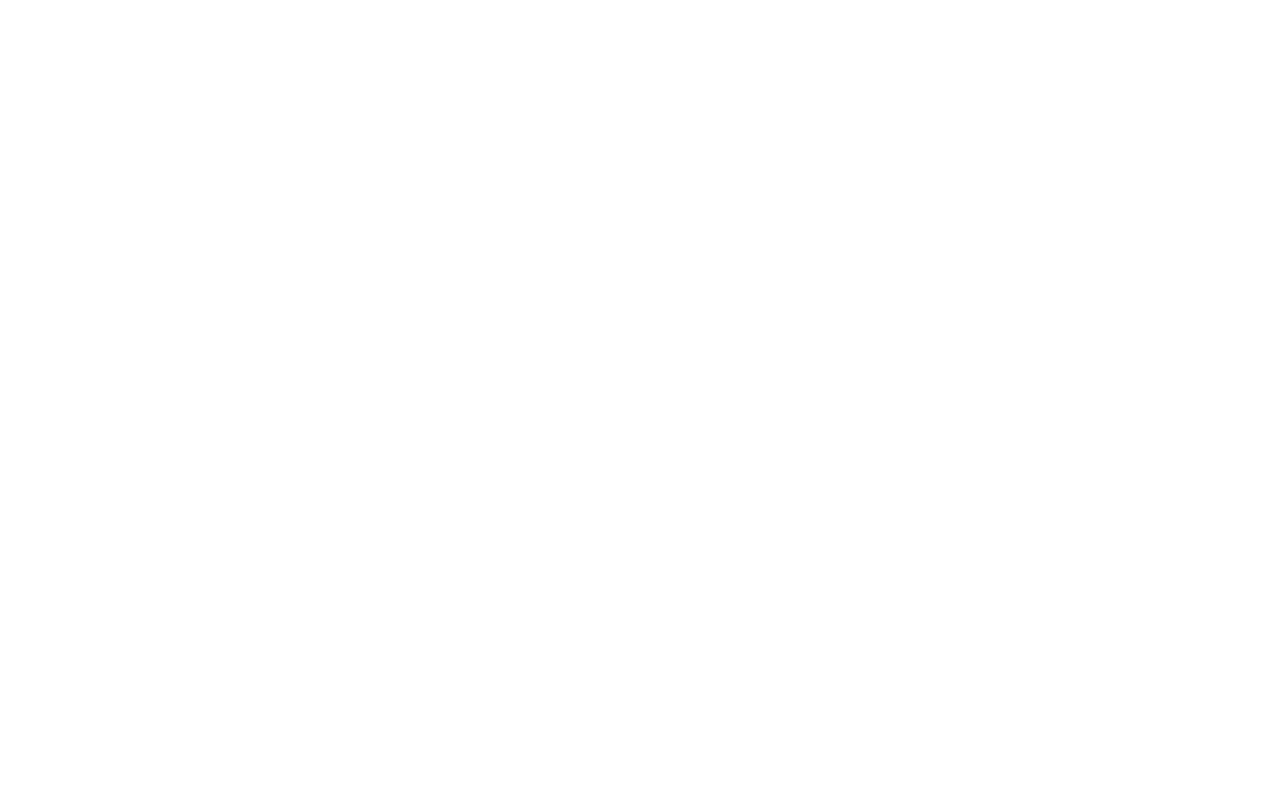
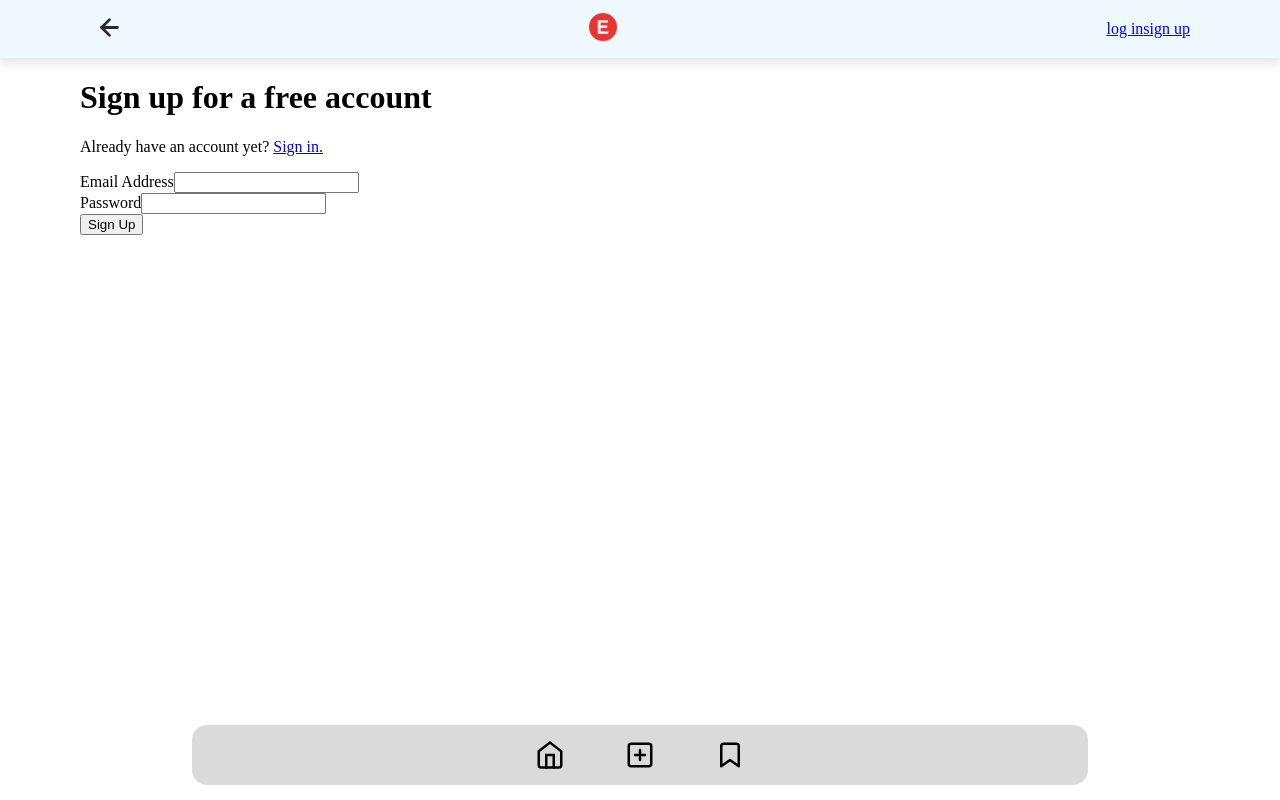
Before and after one commit to wdcreate/memorize, a React (Create React App) app: page /signup in a window 1280 px wide. Before the commit this address had no page. Built offline with nearby package versions, Linux system fonts and the light colour scheme; no server answers.

Commit message:
0.1.6 (firebase integration - styles for form)

```diff
--- a/package.json
+++ b/package.json
@@ -6,6 +6,7 @@
     "@testing-library/jest-dom": "^5.16.5",
     "@testing-library/react": "^13.4.0",
     "@testing-library/user-event": "^13.5.0",
+    "firebase": "^9.16.0",
     "react": "^18.2.0",
     "react-dom": "^18.2.0",
     "react-router-dom": "^6.6.1",
--- a/src/components/Header.js
+++ b/src/components/Header.js
@@ -1,5 +1,5 @@
 import { Link, useNavigate, useLocation } from "react-router-dom";
-
+//import AuthForm from '../pages/AuthForm'
 function Header(props) {
   let navigate = useNavigate();
   let location = useLocation();
@@ -15,7 +15,6 @@
       <div>
       <Link className="search" to="/search">
       <img src="./assets/search.svg" alt="Search" />
-
       </Link>
       </div>
     );
@@ -38,9 +37,14 @@
           <img src="./logo.png" alt="Englio" />
         </Link>
         {sBlock}
+      <Link to="/login">
+        log in
+      </Link>
+      <Link to="/signup">
+        sign up
+      </Link>
       </div>
     </header>
   );
 }
-
 export default Header;
--- a/src/components/Layout.js
+++ b/src/components/Layout.js
@@ -10,7 +10,6 @@
           <li>
             <NavLink to="/">
             <svg xmlns="http://www.w3.org/2000/svg" width="30" height="30" viewBox="0 0 24 24" style={{ fill:"none", stroke:"currentColor", strokeWidth: 2, strokeLinecap:"round", strokLinejoin:"round" }}className="feather feather-home"><path d="M3 9l9-7 9 7v11a2 2 0 0 1-2 2H5a2 2 0 0 1-2-2z"></path><polyline points="9 22 9 12 15 12 15 22"></polyline></svg>
-
             </NavLink>
           </li>
           <li>
--- a/src/components/Menu.js
+++ b/src/components/Menu.js
@@ -4,10 +4,14 @@
 import Saved from "../pages/Saved";
 import AddCard from "../pages/AddCard";
 import Search from "../pages/Search";
-import "./styles/Menu.css";
+import Account from '../pages/Account'
+import Login from '../pages/Login'
+import SignUp from '../pages/SignUp'
 import Layout from "./Layout";
 import { SavedList } from "./SavedList";
-
+import { AuthContextProvider } from '../context/AuthContext';
+import ProtectedRoute from './ProtectedRoute';
+import "./styles/Menu.css";
 function Menu() {
     const [word, setWord] = useState('');
     const [translate, setTranslate] = useState('');
@@ -73,6 +77,7 @@
 
     return(
        <div className="content">
+      <AuthContextProvider>
         <Routes>
           <Route path="/" element={<Layout onSearch={()=>onSearchF()} data={data}/>}>
             <Route
@@ -105,8 +110,23 @@
               path="search"
               element={<Search data={data}  ons={onSearchF} filtered={filteredData} searchInput={searchInput}/>}
             />
+            <Route
+              path="account"
+              element={<ProtectedRoute>
+                <Account />
+              </ProtectedRoute>}
+            />
+            <Route
+              path="signup"
+              element={<SignUp />}
+            />
+            <Route
+              path="login"
+              element={<Login />}
+            />
           </Route>
         </Routes>
+        </AuthContextProvider>
         <div>
           <Outlet />
         </div>
--- /dev/null
+++ b/src/components/ProtectedRoute.js
@@ -0,0 +1,14 @@
+import React from 'react';
+import { Navigate } from 'react-router-dom';
+import { UserAuth } from '../context/AuthContext';
+
+const ProtectedRoute = ({ children }) => {
+  const { user } = UserAuth();
+
+  if (!user) {
+    return <Navigate to='/' />;
+  }
+  return children;
+};
+
+export default ProtectedRoute;
--- /dev/null
+++ b/src/context/AuthContext.js
@@ -0,0 +1,46 @@
+import { createContext, useContext, useEffect, useState } from 'react';
+import {
+  createUserWithEmailAndPassword,
+  signInWithEmailAndPassword,
+  signOut,
+  onAuthStateChanged,
+} from 'firebase/auth';
+import { auth } from '../firebase';
+
+const UserContext = createContext();
+
+export const AuthContextProvider = ({ children }) => {
+  const [user, setUser] = useState({});
+
+  const createUser = (email, password) => {
+    return createUserWithEmailAndPassword(auth, email, password);
+  };
+
+   const signIn = (email, password) =>  {
+    return signInWithEmailAndPassword(auth, email, password)
+   }
+
+  const logout = () => {
+      return signOut(auth)
+  }
+
+  useEffect(() => {
+    const unsubscribe = onAuthStateChanged(auth, (currentUser) => {
+      console.log(currentUser);
+      setUser(currentUser);
+    });
+    return () => {
+      unsubscribe();
+    };
+  }, []);
+
+  return (
+    <UserContext.Provider value={{ createUser, user, logout, signIn }}>
+      {children}
+    </UserContext.Provider>
+  );
+};
+
+export const UserAuth = () => {
+  return useContext(UserContext);
+};
--- /dev/null
+++ b/src/firebase.js
@@ -0,0 +1,19 @@
+import {initializeApp } from "firebase/app";
+import {getAuth} from "firebase/auth";
+
+
+const firebaseConfig = {
+  apiKey: process.env.REACT_APP_API_KEY,
+  authDomain: process.env.REACT_APP_AUTH_DOMAIN,
+  projectId: process.env.REACT_APP_PROJECT_ID,
+  storageBucket: process.env.REACT_APP_STORAGE_BUCKET,
+  messagingSenderId: process.env.REACT_APP_MESSAGING_SERVER_ID,
+  appId: process.env.REACT_APP_APP_ID
+};
+
+
+const app = initializeApp(firebaseConfig);
+const auth = getAuth(app);
+
+export { auth};
+export default app
--- a/src/index.js
+++ b/src/index.js
@@ -2,6 +2,7 @@
 import App from './App'
 import { createRoot } from 'react-dom/client';
 import { BrowserRouter} from "react-router-dom";
+//import './firebase'
 
 
 const rootElement = document.getElementById('root');
--- /dev/null
+++ b/src/pages/Account.js
@@ -0,0 +1,31 @@
+import React from 'react';
+import { useNavigate } from 'react-router-dom';
+import { UserAuth } from '../context/AuthContext';
+
+const Account = () => {
+  const { user, logout } = UserAuth();
+  const navigate = useNavigate();
+
+  const handleLogout = async () => {
+    try {
+      await logout();
+      navigate('/');
+      console.log('You are logged out')
+    } catch (e) {
+      console.log(e.message);
+    }
+  };
+
+  return (
+    <div >
+      <h1 >Account</h1>
+      <p>User Email: {user && user.email}</p>
+
+      <button onClick={handleLogout} >
+        Logout
+      </button>
+    </div>
+  );
+};
+
+export default Account;
--- /dev/null
+++ b/src/pages/Login.js
@@ -0,0 +1,52 @@
+import React, { useState } from 'react';
+import { Link, useNavigate } from 'react-router-dom';
+import { UserAuth } from '../context/AuthContext';
+
+const Signin = () => {
+  const [email, setEmail] = useState('');
+  const [password, setPassword] = useState('');
+  const [error, setError] = useState('');
+  const navigate = useNavigate();
+  const { signIn } = UserAuth();
+
+  const handleSubmit = async (e) => {
+    e.preventDefault();
+    setError('')
+    try {
+      await signIn(email, password)
+      navigate('/account')
+    } catch (e) {
+      setError(e.message)
+      console.log(e.message)
+    }
+  };
+
+  return (
+    <div >
+      <div>
+        <h1 >Sign in to your account</h1>
+        <p>
+          Don't have an account yet?{' '}
+          <Link to='/signup' className='underline'>
+            Sign up.
+          </Link>
+        </p>
+      </div>
+      <form onSubmit={handleSubmit}>
+        <div >
+          <label >Email Address</label>
+          <input onChange={(e) => setEmail(e.target.value)}  type='email' />
+        </div>
+        <div >
+          <label >Password</label>
+          <input onChange={(e) => setPassword(e.target.value)} type='password' />
+        </div>
+        <button >
+          Sign In
+        </button>
+      </form>
+    </div>
+  );
+};
+
+export default Signin;
--- /dev/null
+++ b/src/pages/SignUp.js
@@ -0,0 +1,59 @@
+import React, { useState } from 'react';
+import { Link, useNavigate } from 'react-router-dom';
+import { UserAuth } from '../context/AuthContext';
+
+const Signup = () => {
+  const [email, setEmail] = useState('');
+  const [password, setPassword] = useState('');
+  const [error, setError] = useState('')
+  const { createUser } = UserAuth();
+  const navigate = useNavigate()
+
+  const handleSubmit = async (e) => {
+    e.preventDefault();
+    setError('');
+    try {
+      await createUser(email, password);
+      navigate('/account')
+    } catch (e) {
+      setError(e.message);
+      console.log(e.message);
+    }
+  };
+
+  return (
+    <div >
+      <div>
+        <h1 >Sign up for a free account</h1>
+        <p className='py-2'>
+          Already have an account yet?{' '}
+          <Link to='/' className='underline'>
+            Sign in.
+          </Link>
+        </p>
+      </div>
+      <form onSubmit={handleSubmit}>
+        <div >
+          <label >Email Address</label>
+          <input
+            onChange={(e) => setEmail(e.target.value)}
+            type='email'
+          />
+        </div>
+        <div >
+          <label >Password</label>
+          <input
+            onChange={(e) => setPassword(e.target.value)}
+
+            type='password'
+          />
+        </div>
+        <button >
+          Sign Up
+        </button>
+      </form>
+    </div>
+  );
+};
+
+export default Signup;
```
Also changed, not shown: 1 other file (tests, documents, lock files or other folders).
